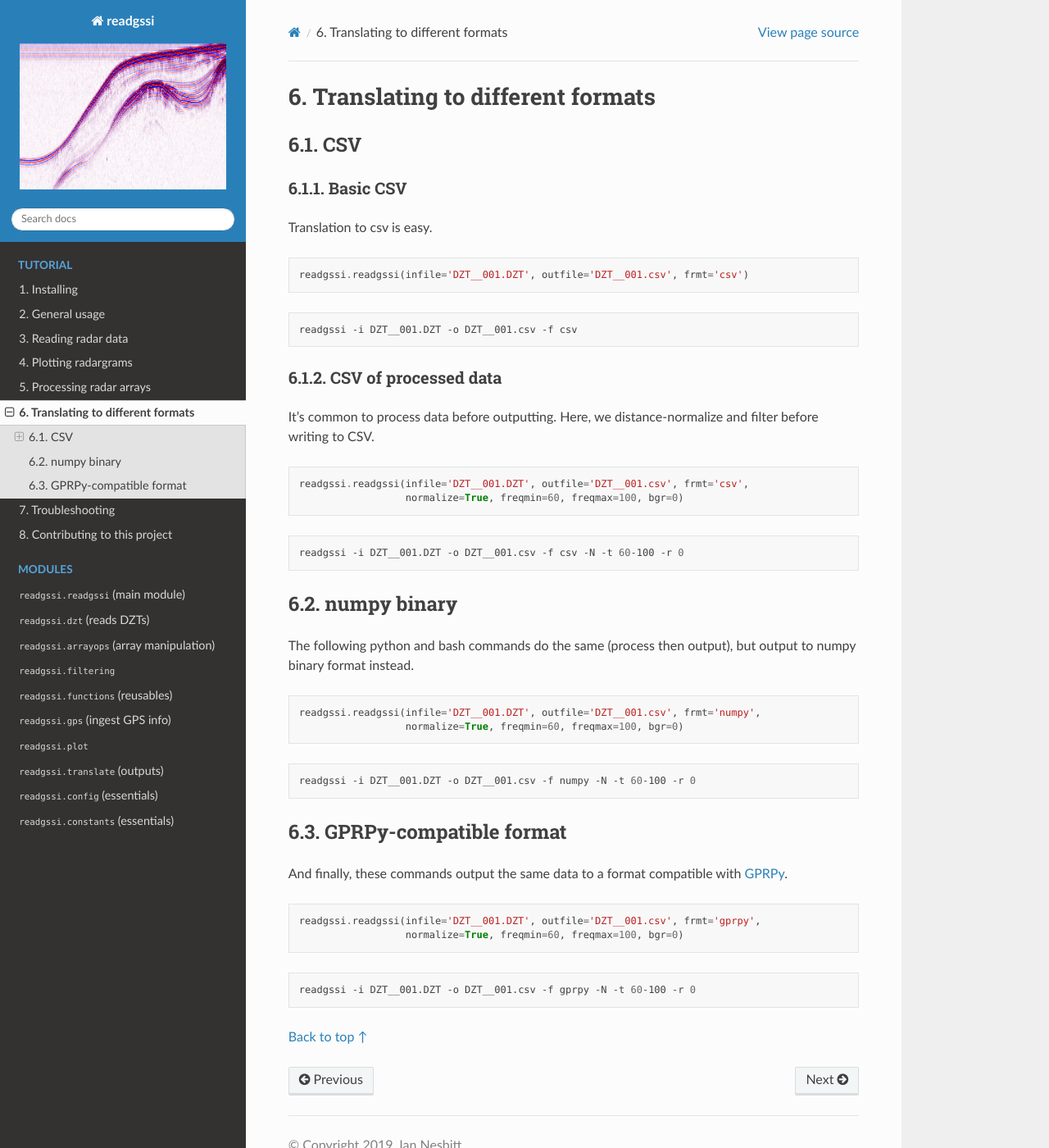
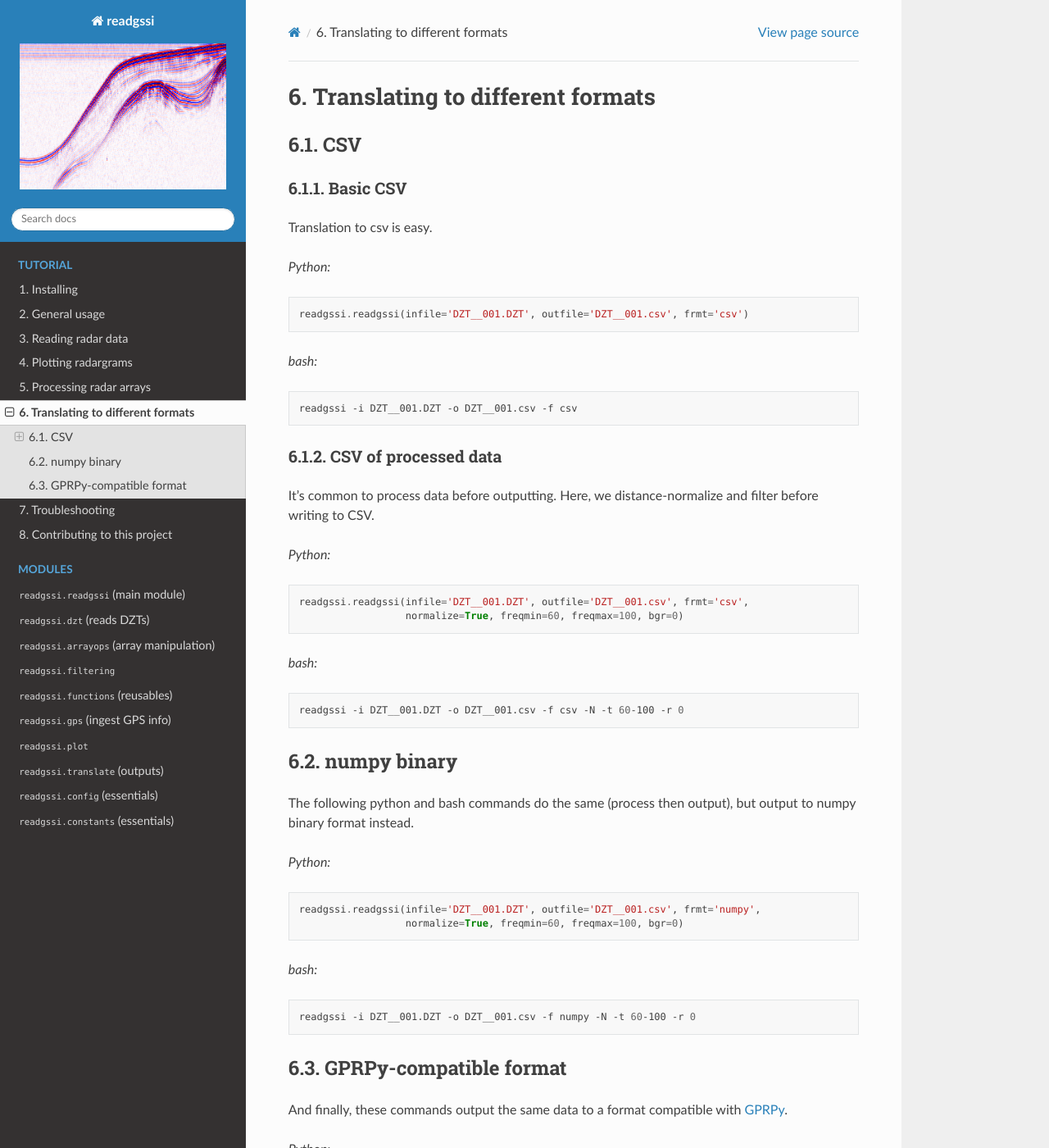
Before and after one commit to iannesbitt/readgssi, a Sphinx documentation site: the page built from docs/translating.rst, in a window 1280 px wide and 1400 px high. Shown: the whole window at 82% size. Built offline with Sphinx 7.4.7 and the Read the Docs theme 2.0.0, drawn with Linux system fonts in a browser that asks for light colours.

Commit message:
clarity in translating tutorial

```diff
--- a/docs/translating.rst
+++ b/docs/translating.rst
@@ -10,9 +10,13 @@ Basic CSV
 
 Translation to csv is easy.
 
+`Python:`
+
 .. code-block:: python
 
     readgssi.readgssi(infile='DZT__001.DZT', outfile='DZT__001.csv', frmt='csv')
+
+`bash:`
 
 .. code-block:: bash
 
@@ -23,10 +27,14 @@ CSV of processed data
 
 It's common to process data before outputting. Here, we distance-normalize and filter before writing to CSV.
 
+`Python:`
+
 .. code-block:: python
 
     readgssi.readgssi(infile='DZT__001.DZT', outfile='DZT__001.csv', frmt='csv',
                       normalize=True, freqmin=60, freqmax=100, bgr=0)
+
+`bash:`
 
 .. code-block:: bash
 
@@ -39,10 +47,14 @@ numpy binary
 
 The following python and bash commands do the same (process then output), but output to numpy binary format instead.
 
+`Python:`
+
 .. code-block:: python
 
     readgssi.readgssi(infile='DZT__001.DZT', outfile='DZT__001.csv', frmt='numpy',
                       normalize=True, freqmin=60, freqmax=100, bgr=0)
+
+`bash:`
 
 .. code-block:: bash
 
@@ -55,10 +67,14 @@ GPRPy-compatible format
 
 And finally, these commands output the same data to a format compatible with `GPRPy <https://github.com/NSGeophysics/gprpy>`_.
 
+`Python:`
+
 .. code-block:: python
 
     readgssi.readgssi(infile='DZT__001.DZT', outfile='DZT__001.csv', frmt='gprpy',
                       normalize=True, freqmin=60, freqmax=100, bgr=0)
+
+`bash:`
 
 .. code-block:: bash
 
```
